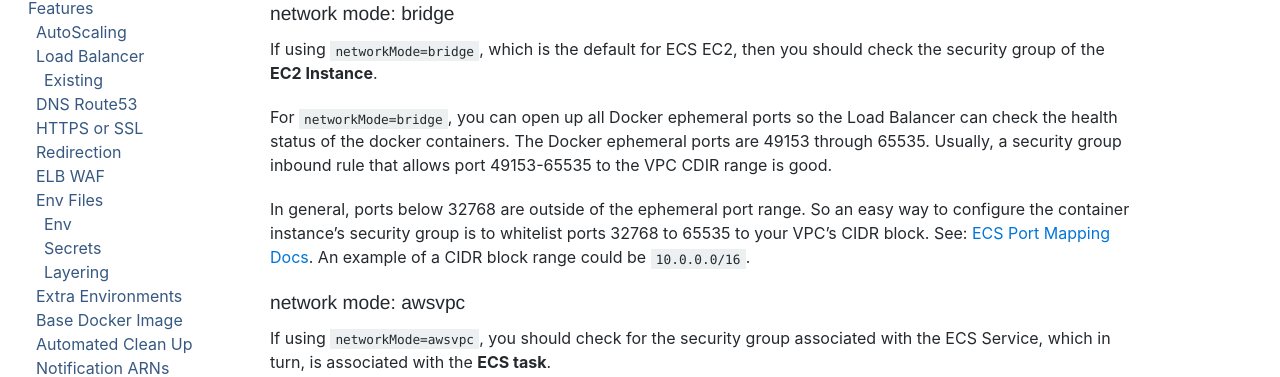
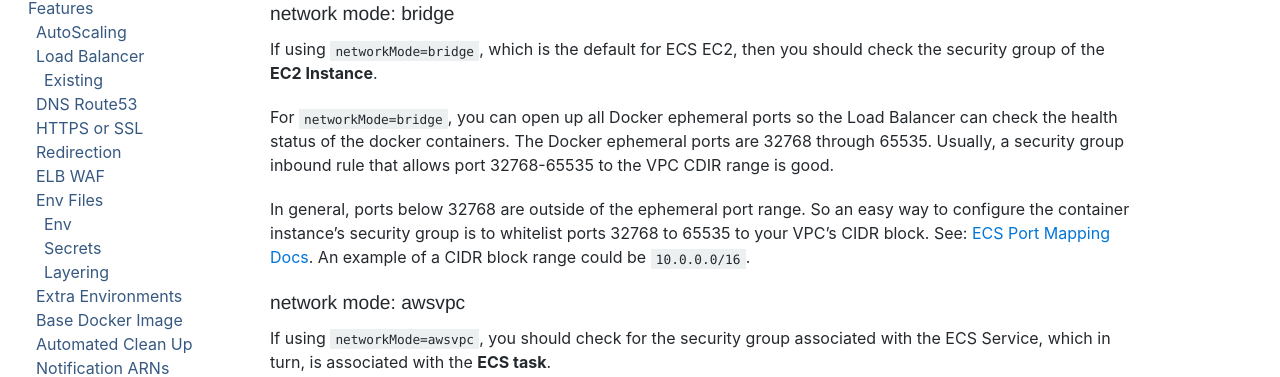
Before and after one commit to boltops-tools/ufo-docs, a Jekyll site: the page built from _docs/debug/unhealthy-targets.md, in a window 1280 px wide and 900 px high, scrolled down 1084 px. Shown: the part 153-530 px from the top of the window. Built offline with Jekyll 4.4.1, drawn with Linux system fonts in a browser that asks for light colours; cached includes are drawn as plain includes; a script that is not in the unit is left out.

Commit message:
newer ecs agent can use ephemeral port as low as 32768

```diff
--- a/_docs/debug/unhealthy-targets.md
+++ b/_docs/debug/unhealthy-targets.md
@@ -51,7 +51,7 @@ Depending on the [Network Mode](https://docs.aws.amazon.com/AmazonECS/latest/dev
 
 If using `networkMode=bridge`, which is the default for ECS EC2, then you should check the security group of the **EC2 Instance**.
 
-For `networkMode=bridge`, you can open up all Docker ephemeral ports so the Load Balancer can check the health status of the docker containers. The Docker ephemeral ports are 49153 through 65535. Usually, a security group inbound rule that allows port 49153-65535 to the VPC CDIR range is good.
+For `networkMode=bridge`, you can open up all Docker ephemeral ports so the Load Balancer can check the health status of the docker containers. The Docker ephemeral ports are 32768 through 65535. Usually, a security group inbound rule that allows port 32768-65535 to the VPC CDIR range is good.
 
 In general, ports below 32768 are outside of the ephemeral port range. So an easy way to configure the container instance's security group is to whitelist ports 32768 to 65535 to your VPC's CIDR block. See: [ECS Port Mapping Docs](https://docs.aws.amazon.com/AmazonECS/latest/APIReference/API_PortMapping.html). An example of a CIDR block range could be `10.0.0.0/16`.
 
```
Also changed, not shown: _docs/config/security_groups.md (+1 -1 lines), _docs/features/task-definition-json.md (+1 -1 lines).
